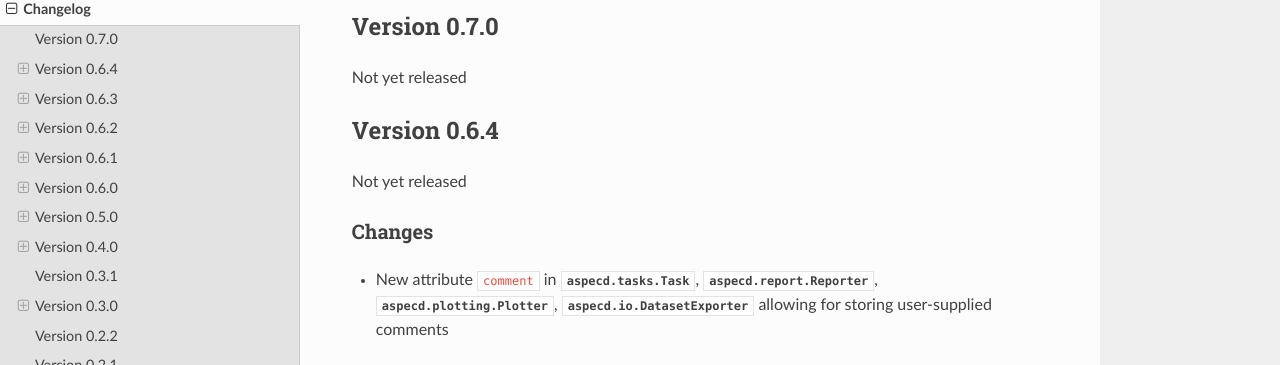
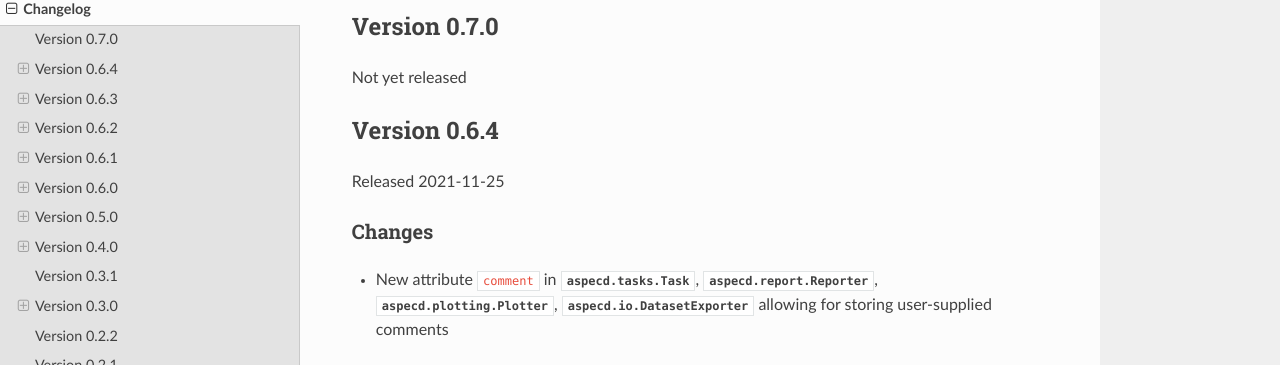
Before and after one commit to tillbiskup/aspecd, a Sphinx documentation site: the page built from docs/changelog.rst, in a window 1280 px wide and 900 px high. Shown: the part 250-615 px from the top of the window. Built offline with Sphinx 7.4.7 and the Read the Docs theme 2.0.0, drawn with Linux system fonts in a browser that asks for light colours.

Commit message:
Post-release

```diff
--- a/docs/changelog.rst
+++ b/docs/changelog.rst
@@ -14,7 +14,7 @@ Not yet released
 Version 0.6.4
 =============
 
-Not yet released
+Released 2021-11-25
 
 
 Changes
```
Also changed, not shown: 1 other file.
